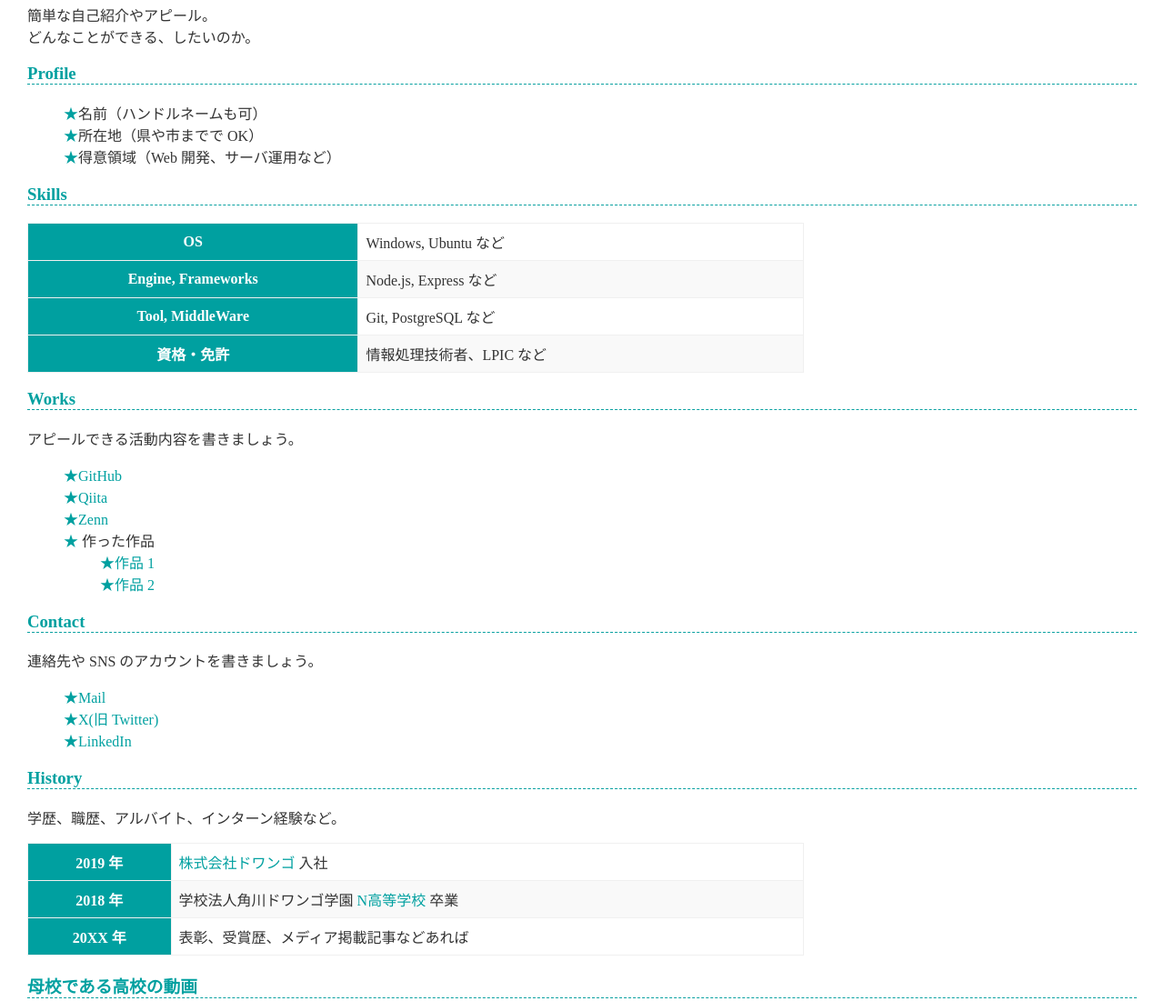
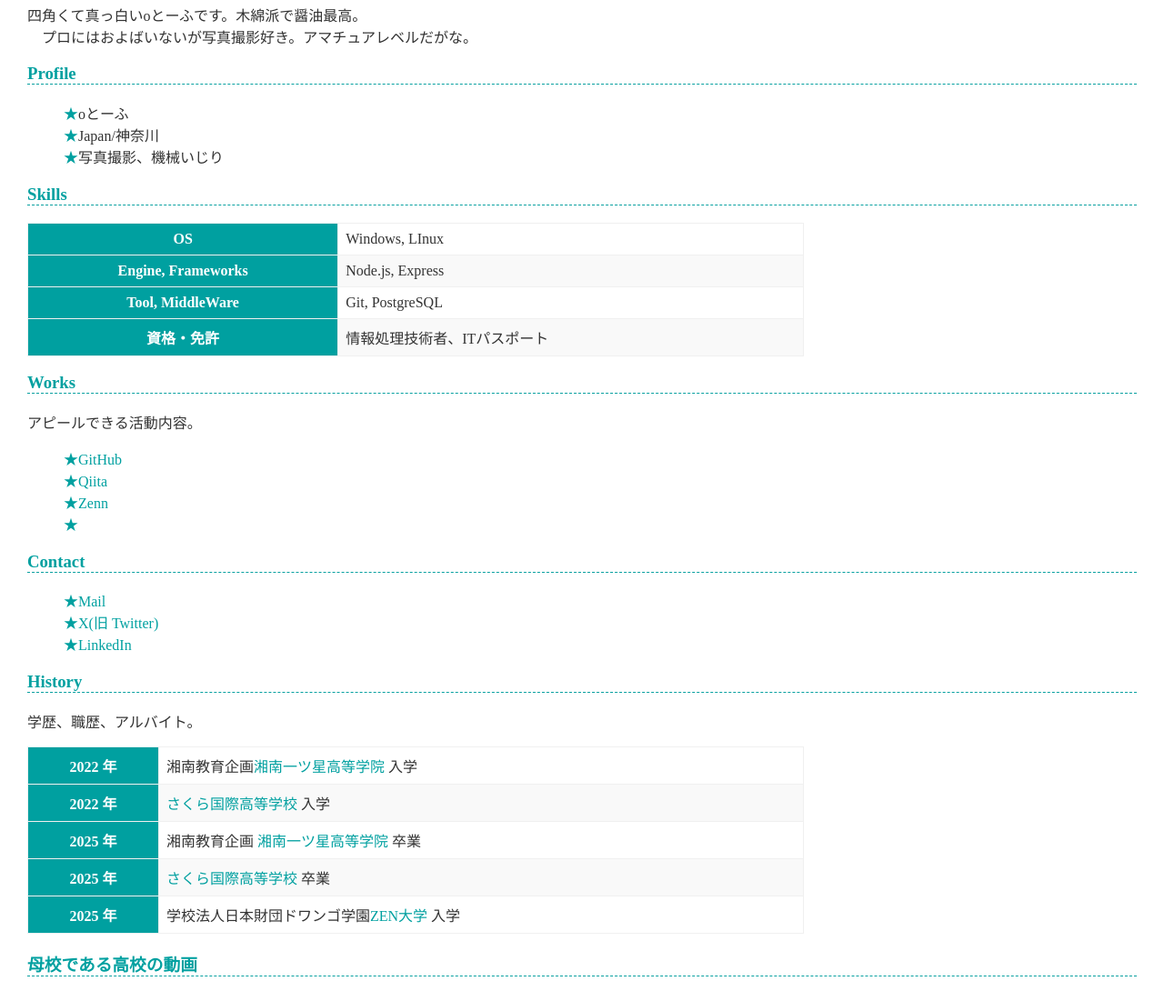
Before and after one commit to otouhu-0/otouhu-0.github.io, a plain HTML site: page index.html in a window 1280 px wide. Shown: the part 198-1299 px from the top of the page at 91% size. Drawn offline with Linux system fonts and the light colour scheme; grey boxes are pictures that could not be loaded.

Commit message:
内容修正

```diff
--- a/index.html
+++ b/index.html
@@ -11,54 +11,48 @@
       <img src="N予備.png">
      <h2>About</h2>
     <p>
-      簡単な自己紹介やアピール。<br>
-      どんなことができる、したいのか。
+    四角くて真っ白いoとーふです。木綿派で醤油最高。<br>
+    　プロにはおよばいないが写真撮影好き。アマチュアレベルだがな。
     </p>
 
     <h3>Profile</h3>
     <ul>
-      <li>名前（ハンドルネームも可）</li>
-      <li>所在地（県や市までで OK）</li>
-      <li>得意領域（Web 開発、サーバ運用など）</li>
+      <li>oとーふ</li>
+      <li>Japan/神奈川</li>
+      <li>写真撮影、機械いじり</li>
     </ul>
 
     <h3>Skills</h3>
     <table>
       <tr>
         <th>OS</th>
-        <td>Windows, Ubuntu など</td>
+        <td>Windows, LInux</td>
       </tr>
       <tr>
         <th>Engine, Frameworks</th>
-        <td>Node.js, Express など</td>
+        <td>Node.js, Express </td>
       </tr>
       <tr>
         <th>Tool, MiddleWare</th>
-        <td>Git, PostgreSQL など</td>
+        <td>Git, PostgreSQL </td>
       </tr>
       <tr>
         <th>資格・免許</th>
-        <td>情報処理技術者、LPIC など</td>
+        <td>情報処理技術者、ITパスポート</td>
       </tr>
     </table>
 
     <h3>Works</h3>
-    <p>アピールできる活動内容を書きましょう。</p>
+    <p>アピールできる活動内容。</p>
     <ul>
       <li><a href="https://github.com/">GitHub</a></li>
       <li><a href="https://qiita.com/">Qiita</a></li>
       <li><a href="https://zenn.dev/">Zenn</a></li>
       <li>
-        作った作品
-        <ul>
-          <li><a href="https://example.com/">作品 1</a></li>
-          <li><a href="https://example.com/">作品 2</a></li>
-        </ul>
       </li>
     </ul>
 
     <h3>Contact</h3>
-    <p>連絡先や SNS のアカウントを書きましょう。</p>
     <ul>
       <li><a href="mailto:name@example.com">Mail</a></li>
       <li><a href="https://twitter.com/n_yobikou">X(旧 Twitter)</a></li>
@@ -66,19 +60,27 @@
     </ul>
 
     <h3>History</h3>
-    <p>学歴、職歴、アルバイト、インターン経験など。</p>
+    <p>学歴、職歴、アルバイト。</p>
     <table>
       <tr>
-        <th>2019 年</th>
-        <td><a href="https://dwango.co.jp/">株式会社ドワンゴ</a> 入社</td>
+        <th>2022 年</th>
+        <td>湘南教育企画<a href="https://hitotsuboshi.jp/">湘南一ツ星高等学院</a> 入学</td>
       </tr>
       <tr>
-        <th>2018 年</th>
-        <td>学校法人角川ドワンゴ学園 <a href="https://nnn.ed.jp/">N高等学校</a> 卒業</td>
+        <th>2022 年</th>
+        <td><a href="https://www.sakura-kokusai.ed.jp/">さくら国際高等学校</a> 入学</td>
       </tr>
       <tr>
-        <th>20XX 年</th>
-        <td>表彰、受賞歴、メディア掲載記事などあれば</td>
+        <th>2025 年</th>
+        <td>湘南教育企画 <a href="https://hitotsuboshi.jp/">湘南一ツ星高等学院</a> 卒業</td>
+      </tr>
+      <tr>
+        <th>2025 年</th>
+        <td><a href="https://www.sakura-kokusai.ed.jp/">さくら国際高等学校</a> 卒業</td>
+      </tr>
+      <tr>
+        <th>2025 年</th>
+        <td>学校法人日本財団ドワンゴ学園<a href="https://zen.ac.jp/">ZEN大学</a> 入学</td>
       </tr>
     </table>
 
```
